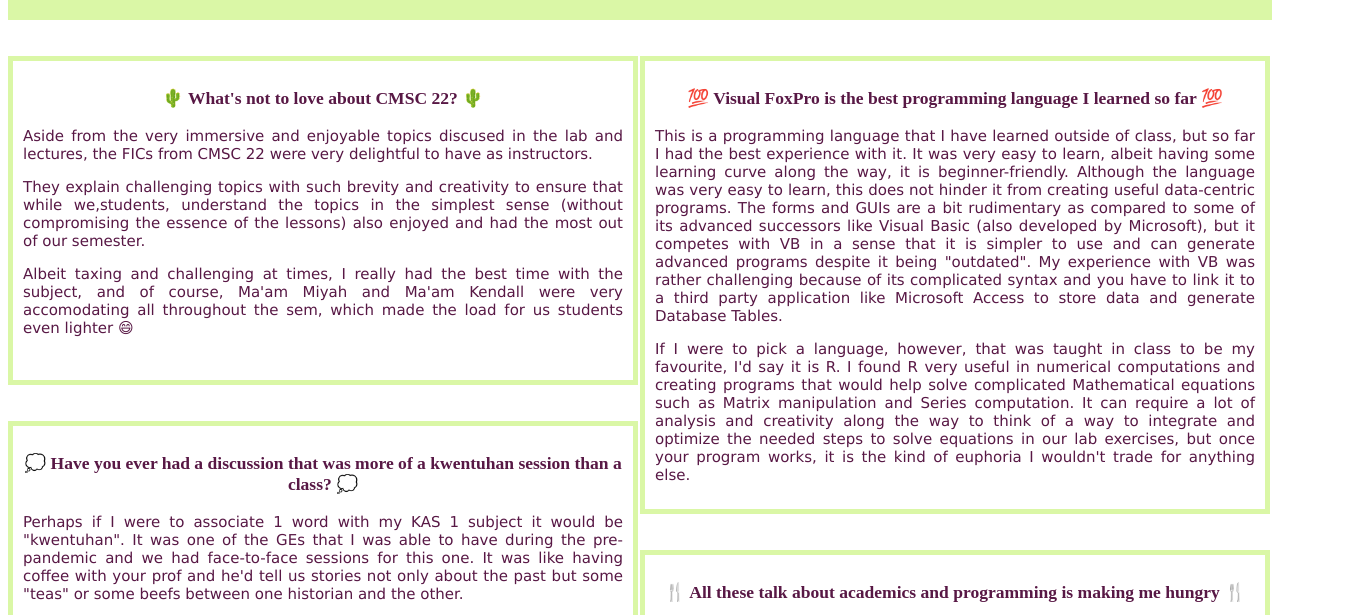
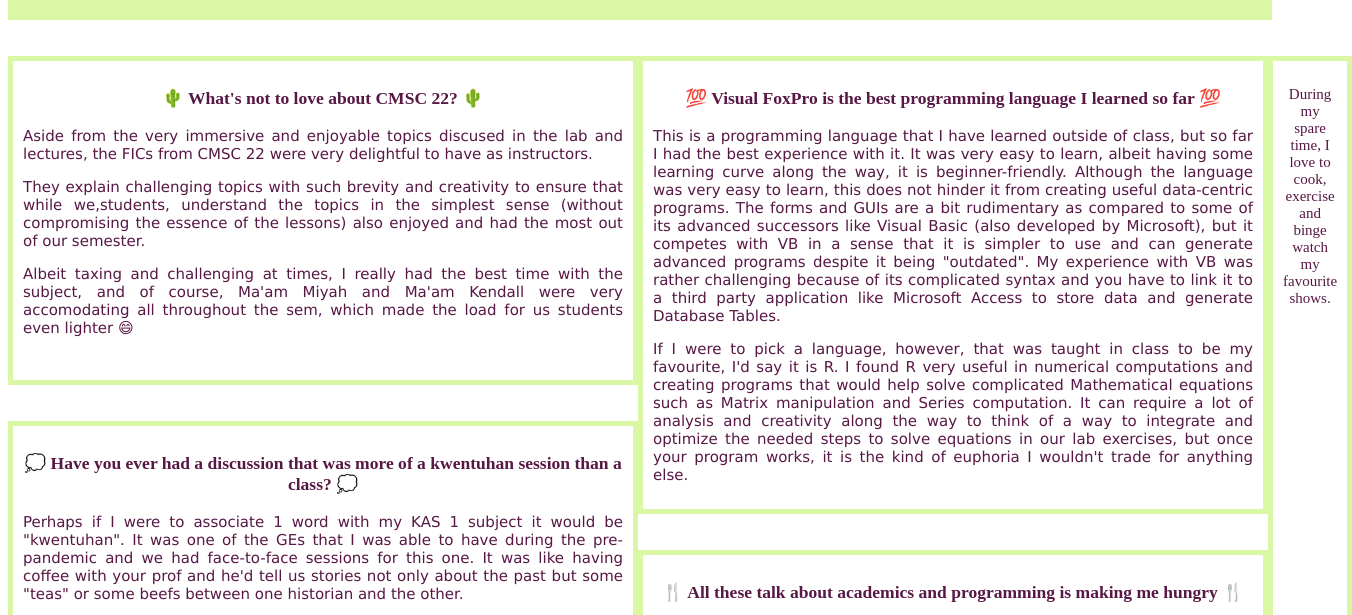
Before and after one commit to YahnaH/YahnaH.github.io, a plain HTML site: page index.html in a window 1280 px wide. Shown: the part 113-728 px from the top of the page, 1352 px wide, since content can reach past the window. Drawn offline with Linux system fonts and the light colour scheme.

Commit message:
Update index.html

```diff
--- a/index.html
+++ b/index.html
@@ -90,6 +90,10 @@
     <p>So you had a glimpse of me, let's talk about you next time! &#128516</p>
 </div>
 </div> <!--div id col2-->
+
+<div class = "subj">
+    <p>During my spare time, I love to cook, exercise and binge watch my favourite shows.</p>
+</div>
 </section> <!--section class contain-->
 
 </body>
```
